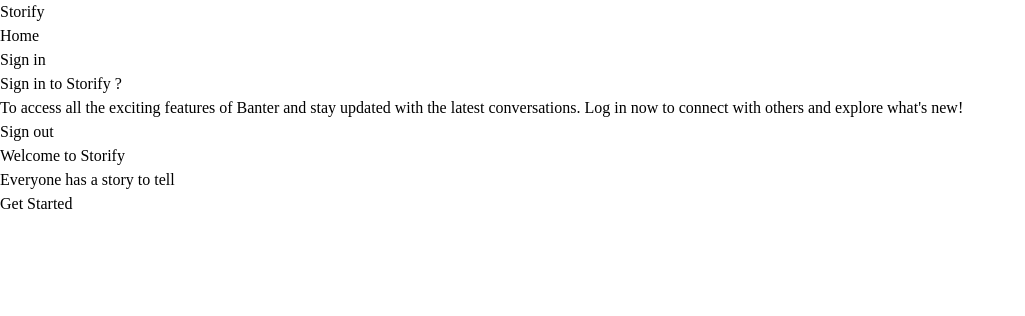
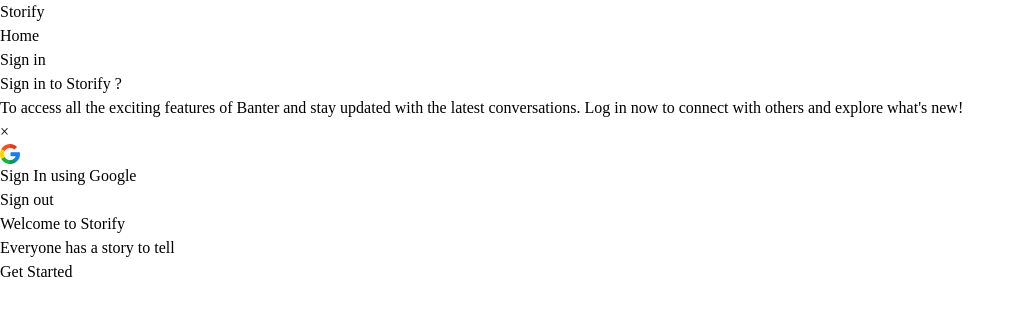
Before and after one commit to DipTheBeginner/storify, a Next.js app in the folder apps/web/: page / in a window 1280 px wide. Both pictures are taken after a click on the button "Sign in". Shown: the top 316 px of the page, without its empty margins (0-1025 px from the left). Built offline with nearby package versions, Linux system fonts and the light colour scheme; no server answers.

Commit message:
google signin card

```diff
--- a/apps/web/components/NavBar.tsx
+++ b/apps/web/components/NavBar.tsx
@@ -7,6 +7,7 @@
 import { useRouter } from "next/navigation";
 import { useState } from "react";
 import UtilityCard from "./UtilityCard";
+import GoogleSigninButton from "./buttons/GoogleSigninButton";
 
 
 
@@ -34,9 +35,12 @@
     const [isLoginModalOpen, setIsLoginModalOpen] = useState(false);
 
 
-
-
-
+    async function googleSignin(){
+        signIn("google",{
+            redirect:true,
+            callbackUrl:"/"
+        })
+    }
 
 
     return (
@@ -66,7 +70,7 @@
                 </div>
 
                 {
-                    isLoginModalOpen && (<UtilityCard className=" flex flex-col relative w-3/12 py-4 px-4 gap-y-4">
+                    isLoginModalOpen && (<UtilityCard className="flex flex-col relative w-3/12 py-4 px-4 gap-y-4 shadow-md rounded-lg bg-white">
                         <div className="font-bold">
                             Sign in to Storify ?
                         </div>
@@ -74,6 +78,13 @@
                         <p className="text-xs">
                             To access all the exciting features of Banter and stay updated with the latest conversations. Log in now to connect with others and explore what's new!
                         </p>
+                        <button
+                            onClick={() => setIsLoginModalOpen(false)}
+                            className="absolute top-2 right-2 text-gray-500 hover:text-red-600 font-bold text-lg"
+                        >
+                            ×
+                        </button>
+                        <GoogleSigninButton onClick={googleSignin}>Sign In using Google</GoogleSigninButton>
                     </UtilityCard>)
                 }
 
--- /dev/null
+++ b/apps/web/components/buttons/GoogleSigninButton.tsx
@@ -0,0 +1,19 @@
+import Image from "next/image"
+
+
+interface GoogleSigninButtonProps{
+    onClick:()=>void,
+    children:React.ReactNode
+}
+
+export default function({onClick,children}:GoogleSigninButtonProps){
+    return <div>
+        <button onClick={onClick} className="bg-black w-full hover:bg-gray-800 text-white">
+        <div className="flex flex-row items-center justify-center gap-x-4">
+
+        <Image src="/images/google.png" width={20} height={20} alt="google-logo" />  <span>{children}</span>
+                </div>
+
+        </button>
+    </div>
+}
```
Also changed, not shown: apps/web/app/account/page.tsx (+5 -3 lines), apps/web/public/images/google.png (added).
